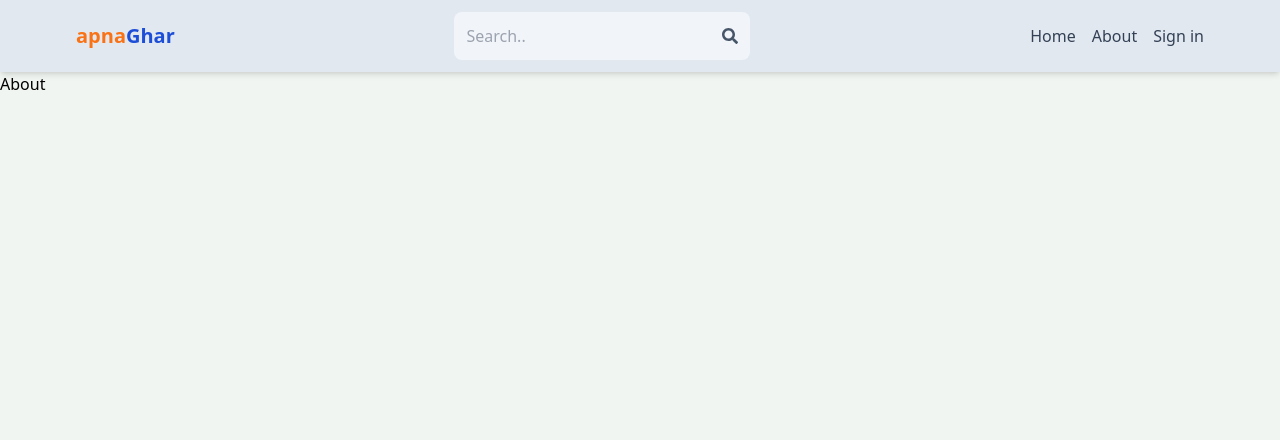
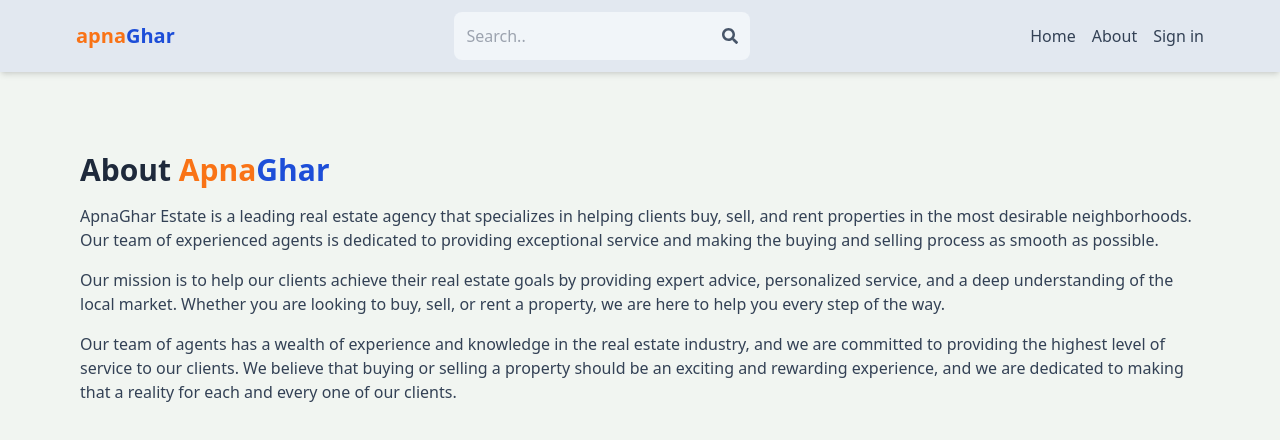
Before and after one commit to hsc92180/mern-estate, a React (Vite) app in the folder estate-ui/: page /about in a window 1280 px wide. Shown: the top 440 px of the page. Built offline with nearby package versions, Linux system fonts and the light colour scheme; no server answers.

Commit message:
About Page

```diff
--- a/estate-ui/src/pages/About.jsx
+++ b/estate-ui/src/pages/About.jsx
@@ -1,9 +1,12 @@
-import React from 'react'
-
 export default function About() {
   return (
-    <div>
-      About
+    <div className='py-20 px-4 max-w-6xl mx-auto'>
+      <h1 className='text-3xl font-bold mb-4 text-slate-800'>About <span className="text-orange-500">Apna</span><span className="text-blue-700">Ghar</span></h1>
+      <p className='mb-4 text-slate-700'>ApnaGhar Estate is a leading real estate agency that specializes in helping clients buy, sell, and rent properties in the most desirable neighborhoods. Our team of experienced agents is dedicated to providing exceptional service and making the buying and selling process as smooth as possible.</p>
+      <p className='mb-4 text-slate-700'>
+      Our mission is to help our clients achieve their real estate goals by providing expert advice, personalized service, and a deep understanding of the local market. Whether you are looking to buy, sell, or rent a property, we are here to help you every step of the way.
+      </p>
+      <p className='mb-4 text-slate-700'>Our team of agents has a wealth of experience and knowledge in the real estate industry, and we are committed to providing the highest level of service to our clients. We believe that buying or selling a property should be an exciting and rewarding experience, and we are dedicated to making that a reality for each and every one of our clients.</p>
     </div>
   )
 }
```
